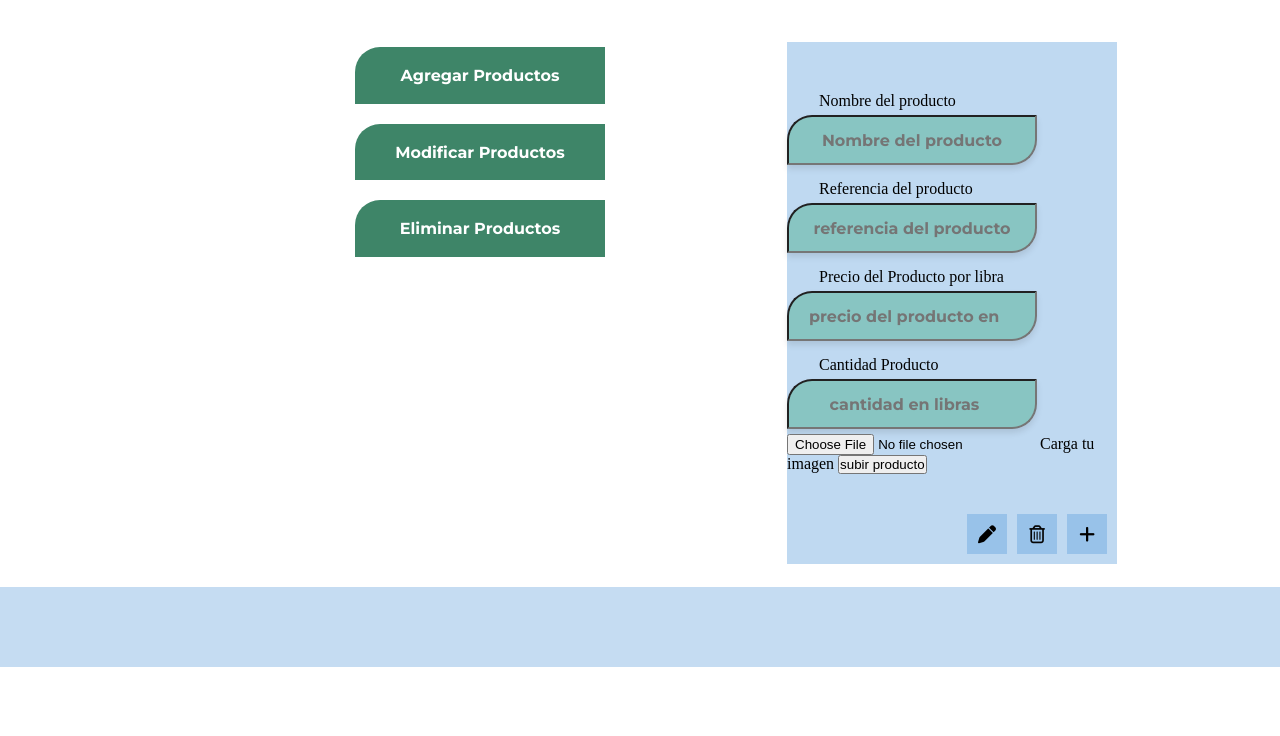
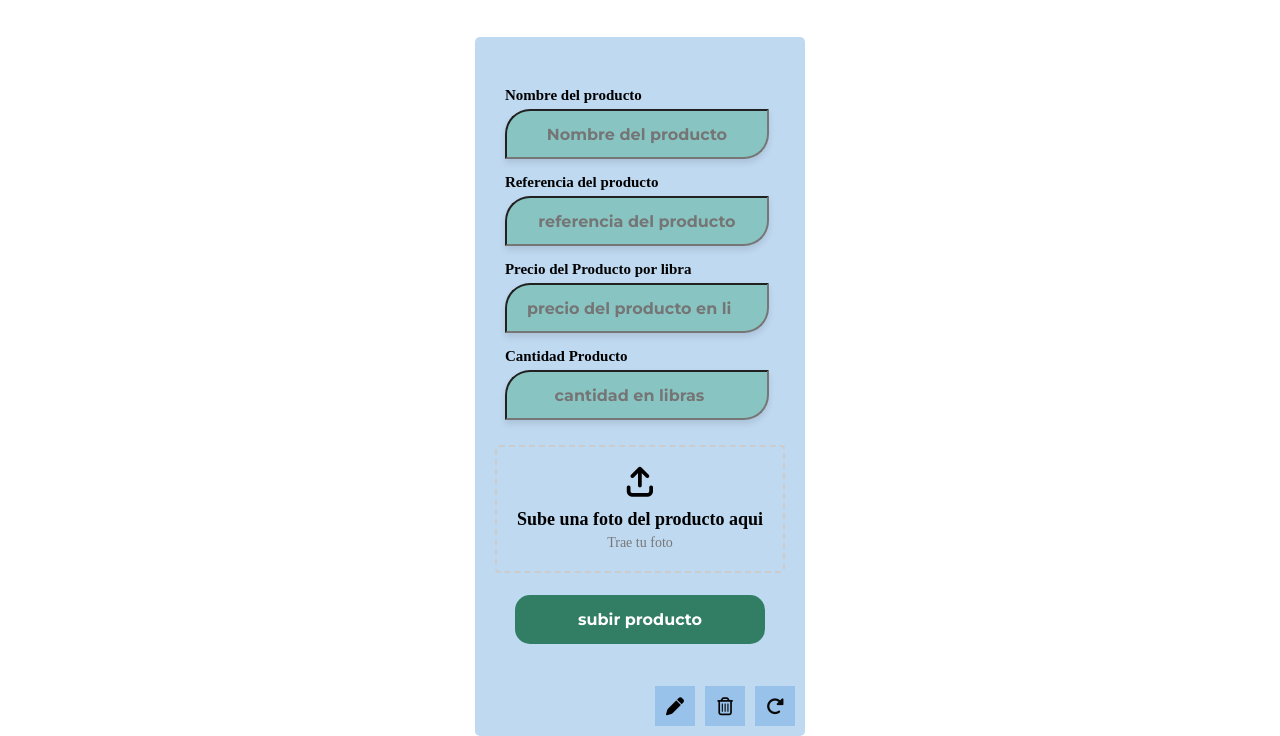
Before and after one commit to ManuelaML/Samay, a plain HTML site: page front/Panel_Admin.html in a window 1280 px wide. Shown: the part 247-983 px from the top of the page. Before the commit the page ends 914 px from the top, so only its background shows below. Drawn offline with Linux system fonts and the light colour scheme; a web font is replaced by a local one.

Commit message:
panel administrador terminado

```diff
--- a/front/Assets/styles/Panel_Admin.css
+++ b/front/Assets/styles/Panel_Admin.css
@@ -76,6 +76,24 @@
     cursor: pointer;
     transition: background-color 0.3s ease;
 }
+.result-container_admin .boton_agregar {
+    display: block;
+    background-color: rgb(18,105,69, 81%);
+    font-family: Montserrat;
+    max-width: 300px ;
+    height:auto;
+    color: white;
+    padding: 15px 20px;
+    text-align: center;
+    font-size: 16px;
+    font-weight: bold;
+    border: none;
+    border-radius: 15px ;
+    width: 250px;
+    cursor: pointer;
+    margin: 2px auto;
+    transition: background-color 0.3s ease;
+}
 .contenedor_agregarProductos .boton_agregar:hover{
     background-color: #28862d;
 }
@@ -84,9 +102,10 @@
     flex-direction: column;
     gap: 20px;
     max-width:298px ;
+    border-radius: 5px;
     margin-left: auto;
     margin-right: auto;
-    margin-bottom: 10px;
+    margin-bottom: 1px;
     padding-top: 40px;
     background-color:rgb(87, 156,217,38%) ;
 }
@@ -96,6 +115,9 @@
 label[for="cantidad"]{
     display: block;
     font-family: Monserat;
+    color: #000;
+    font-size: 15px;
+    font-weight: bold;
     margin-left:2em;
     margin-top: 10px;
 }
@@ -107,16 +129,58 @@
     background-color: rgb(34,158,106, 35%);
     color: white;
     padding: 15px 20px;
+    font-family: Montserrat;
     text-align: center;
-    font-family: Montserrat;
     font-size: 16px;
     font-weight: bold;
     border-radius: 25px 0px 25px 0px;
     width: 250px;
     height: 50px;
     box-shadow: 0 4px 6px rgba(0, 0, 0, 0.1);
-    margin: 5px auto;
+    margin: 5px 1px 5px 30px;
 }
+.subir-seccion {
+    width: 100%;
+    max-width: 500px;
+    padding: 20px;
+}
+.subir-label {
+    display: block;
+    cursor: pointer;
+    border: 2px dashed #ccc;
+    border-radius: 4px;
+    text-align: center;
+    padding: 20px;
+    transition: border-color 0.3s;
+}
+.subir-label:hover {
+    border-color: #888;
+}
+.subir-box {
+    display: flex;
+    flex-direction: column;
+    align-items: center;
+}
+.subir-icon {
+    font-size: 24px;
+    margin-bottom: 10px;
+}
+.subir-text {
+    font-size: 18px;
+    font-weight: bold;
+    margin-bottom: 5px;
+}
+
+.subir-subtext {
+    font-size: 14px;
+    color: #777;
+}
+
+.subir-input {
+    display: none;
+}
+
+
 .iconos {
     display: flex;
     justify-content: flex-end;
@@ -143,6 +207,7 @@
     transform: scale(1.1);
 }
 .footer_admin{
+    margin-top: 10px;
     max-width: 360px;
     height:80px ;
     background-color: #C5DCF2;
@@ -170,13 +235,14 @@
         font-size: 20px;
         height: 60px;
     }
-    .aside_admin{
+    /* .aside_admin{
         max-width: 768px;
         display: flex;
         flex-wrap: wrap;
-    }
+    } */
     .result-container_admin{
         margin-top: 45px;
+        margin: 40px auto;
         min-width: 330px;
     }
     .footer_admin{
@@ -185,7 +251,7 @@
 }
 @media only screen and (min-width: 769px) and (max-width: 1300px) {
     .contenedor_admin{
-        height: 750px;
+        height: auto;
     }
     .bienvenida_admin{
         max-width: 530px;
@@ -209,12 +275,15 @@
         display: flex;
         flex-wrap: wrap;
     }
-    .contenedor_agregarProductos{
+    /* .contenedor_agregarProductos{
         padding-left: 15%;
-      }
+      } */
     .result-container_admin{
-        margin-top: 45px;
-        min-width: 330px;
+        margin:40px auto;
+        max-width: 430px;
+    }
+    .result-container_admin .resultado-admin {
+        width: 80%;
     }
     .footer_admin{
         max-width: 100%;
@@ -222,10 +291,10 @@
 }
 @media  only screen and (min-width: 1301px) and (max-width: 1590px) {
     .contenedor_admin{
-        height: 750px;
+        height: auto;
     }
     .bienvenida_admin{
-        max-width: 530px;
+        max-width: 580px;
         height: 160px;
         margin-left: auto;
         margin-right: auto;
@@ -241,19 +310,24 @@
         font-size: 20px;
         height: 60px;
     }
-    .aside_admin{
+    /* .aside_admin{
         max-width: 1590px;
         display: flex;
         justify-content: center;
         flex-wrap: wrap;
+    } */
+     /* .contenedor_agregarProductos{
+       padding-left: 250px;
+     } */
+    .result-container_admin{
+        margin: 45px auto;
+       max-width: 530px;
     }
-     .contenedor_agregarProductos{
-       padding-left: 250px;
-     }
-    .result-container_admin{
-        margin-top: 45px;
-        min-width: 330px;
-        margin-right: 350px;
+    .subir-seccion {
+        margin-left: 15px;
+    }
+    .result-container_admin .resultado-admin {
+        width: 90%;
     }
     .footer_admin{
         max-width: 100%;
@@ -262,10 +336,10 @@
 }
 @media  only screen and (min-width: 1591px)  {
     .contenedor_admin{
-        height: 750px;
+        height: auto;
     }
     .bienvenida_admin{
-        max-width: 530px;
+        max-width: 580px;
         margin-left: auto;
         margin-right: auto;
         display: flex;
@@ -280,19 +354,15 @@
         font-size: 20px;
         height: 60px;
     }
-    .aside_admin{
-        max-width: 8000px;
-        display: flex;
-        justify-content: center;
-        flex-wrap: wrap;
+    .result-container_admin{
+        margin: 45px auto;
+        max-width: 530px;
     }
-     .contenedor_agregarProductos{
-        padding-left: 250px;
-      }
-    .result-container_admin{
-        margin-top: 45px;
-        min-width: 330px;
-        margin-right: 350px;
+    .subir-seccion {
+        margin-left: 15px;
+    }
+    .result-container_admin .resultado-admin {
+        width: 90%;
     }
     .footer_admin{
         max-width: 100%;
--- a/front/Panel_Admin.html
+++ b/front/Panel_Admin.html
@@ -20,11 +20,11 @@
            </article>
         </section>
         <section class="aside_admin">
-        <article class="contenedor_agregarProductos">
+        <!-- <article class="contenedor_agregarProductos">
             <button class="boton_agregar">Agregar Productos</button>
             <button class="boton_agregar">Modificar Productos</button>
             <button class="boton_agregar">Eliminar Productos</button>
-        </article>
+        </article> -->
         <div class="result-container_admin">
         <form action="#" method="post" id="formulario" >
             <!-- <p class="resultado-admin">
@@ -41,13 +41,26 @@
                 <label for="cantidad">Cantidad Producto</label>
                 <input type="number" id="cantidad" name="cantidad" class="resultado-admin" placeholder="cantidad en libras">
 
-                <input type="file" id="imagenInput">Carga tu imagen </label>
+                <!-- subir imagen -->
+                <section class="subir-seccion">
+                <label for="subir-archivo" class="subir-label">
+                    <div class="subir-box">
+                        <p class="subir-icon"><i class="fa-solid fa-arrow-up-from-bracket" style="color: #000000;font-size: 30px;"></i></p>
+                        <p class="subir-text">Sube una foto del producto aqui</p>
+                        <p class="subir-subtext">Trae tu foto</p>
+                    </div>
+                    <input type="file" id="subir-archivo" class="subir-input">
+                </label>
+                </section>
+
+
+
                 <button class="boton_agregar" type="submit" id="subirProducto" >subir producto</button>
         </form>
         <div class="iconos">
             <button type="submit" class="iconos-buton"><i class="fa-solid fa-pen  icono_tamano" style="color: #000;" id="btneditar"></i></button>
-            <button type="submit" class="iconos-buton"><i class="fa-regular fa-trash-can icono_tamano" style="color: #050505;" id="btneliminar"></i></button>
-            <button type="submit" class="iconos-buton"><i class="fa-solid fa-plus icono_tamano" style="color: #000000;" id="btnagregar"></i></button>
+            <button type="reset" class="iconos-buton"><i class="fa-regular fa-trash-can icono_tamano" style="color: #050505;" id="btneliminar"></i></button>
+            <button type="reset" class="iconos-buton"><i class="fa-solid fa-rotate-right" style="color: #080808;"></i></button>
         </div>
         </div>
     </section>
@@ -57,6 +70,6 @@
     <script src="./Assets/app/Pproductos.js"></script>
     <script src="./Assets/app/headeryfooter.js"></script>
     <script src="./Assets/app/inicio.js"></script>
-    <!-- <script src="./Assets/app/Panel_administrativo.js"></script> -->
+    <script src="./Assets/app/Panel_administrativo.js"></script>
 </body>
 </html>
```
